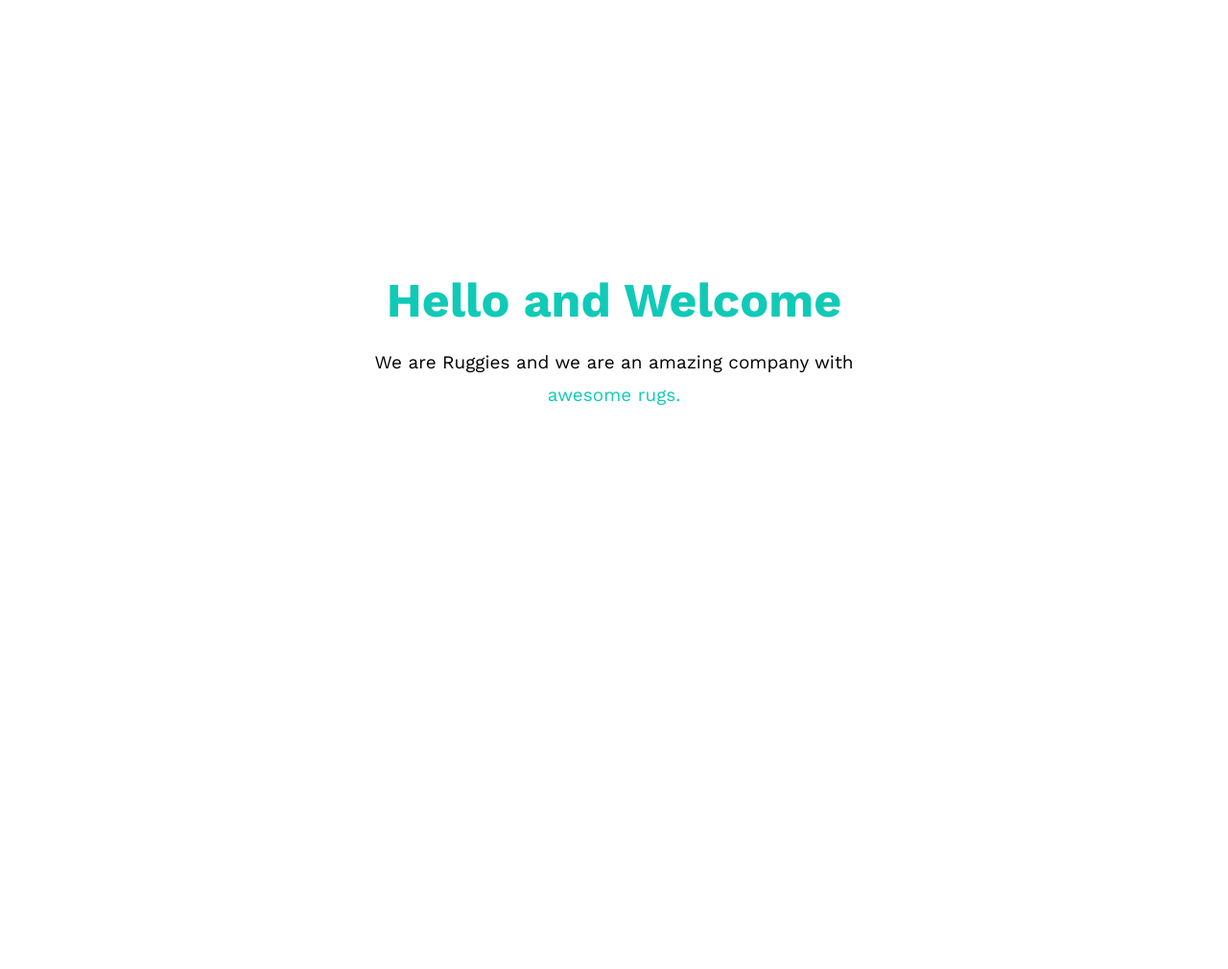
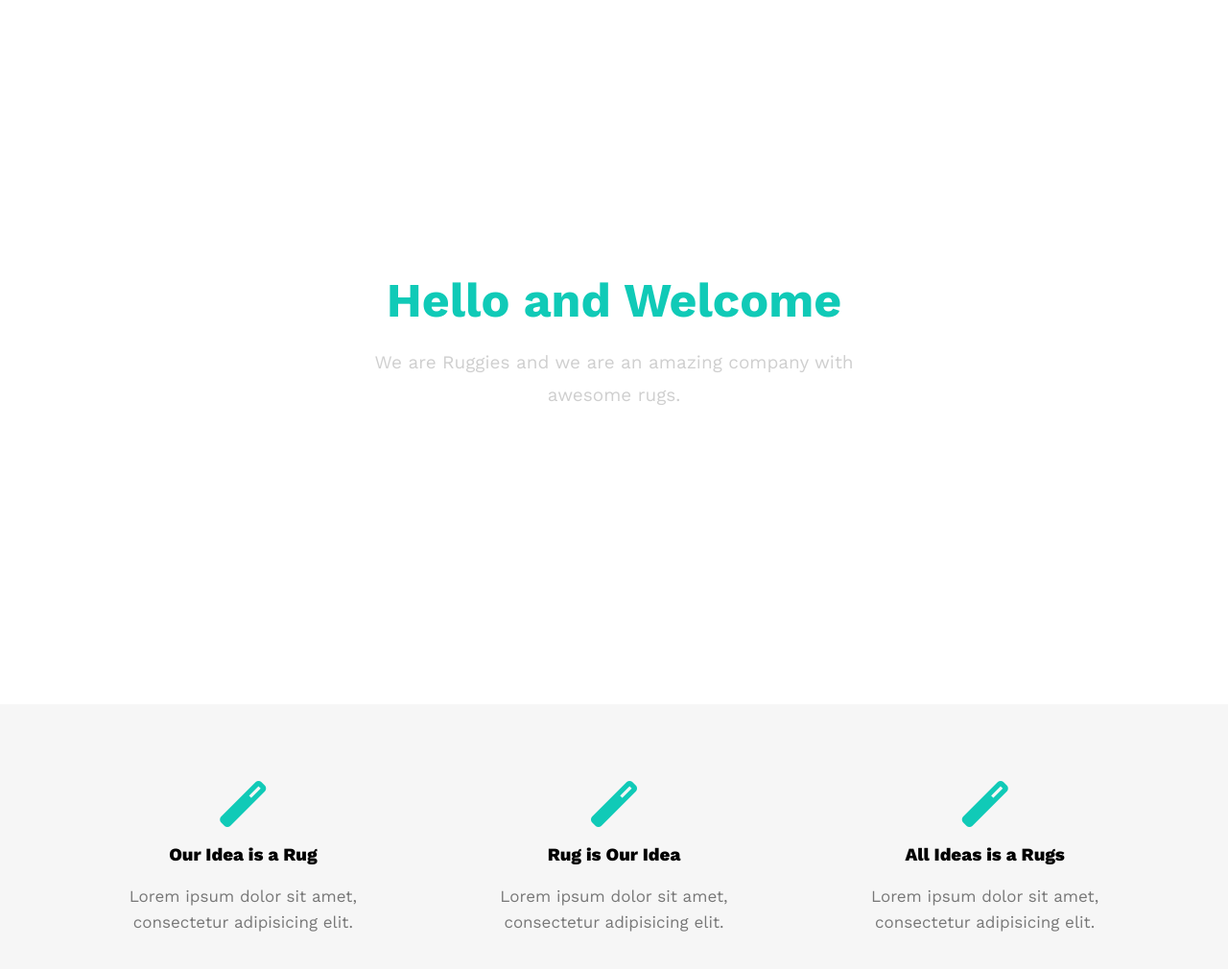
Before and after one commit to Ahmed97777/Website-template-HTML-CSS-Only, a plain HTML site: page index.html in a window 1280 px wide. Shown: the part 66-1076 px from the top of the page at 96% size. Before the commit the page ends 800 px from the top, so only its background shows below. Drawn offline with nearby package versions, Linux system fonts and the light colour scheme.

Commit message:
Finished Features and Approved.

```diff
--- a/css/one.css
+++ b/css/one.css
@@ -166,9 +166,43 @@ body {
 .landing .intro-text p {
   font-size: 19px;
   line-height: 1.8;
+  color: rgb(207, 207, 207);
 }
 
 .landing .intro-text p span {
+  color: rgb(207, 207, 207);
+}
+/* End Main/Landing */
+
+/* Start Features */
+.features {
+  padding-top: 60px;
+  padding-bottom: 60px;
+  background-color: #f6f6f6;
+}
+
+.features .container {
+  display: grid;
+  grid-template-columns: repeat(auto-fill, minmax(300px, 1fr));
+  grid-gap: 20px;
+}
+
+.features .feat {
+  padding: 20px;
+  text-align: center;
+}
+
+.features .feat i {
   color: var(--main-color);
 }
-/* End Main/Landing */
+
+.features .feat h3 {
+  font-weight: 800;
+}
+
+.features .feat p {
+  line-height: 1.6;
+  color: #777;
+  font-size: 17px;
+}
+/* End Features */
--- a/index.html
+++ b/index.html
@@ -57,6 +57,27 @@
         </div>
         <!-- End Main/Landing -->
 
+        <!-- Start Features -->
+        <div class="features">
+            <div class="container">
+                <div class="feat">
+                    <i class="fas fa-magic fa-3x"></i>
+                    <h3>Our Idea is a Rug</h3>
+                    <p>Lorem ipsum dolor sit amet, consectetur adipisicing elit.</p>
+                </div>
+                <div class="feat">
+                    <i class="fas fa-magic fa-3x"></i>
+                    <h3>Rug is Our Idea</h3>
+                    <p>Lorem ipsum dolor sit amet, consectetur adipisicing elit.</p>
+                </div>
+                <div class="feat">
+                    <i class="fas fa-magic fa-3x"></i>
+                    <h3>All Ideas is a Rugs</h3>
+                    <p>Lorem ipsum dolor sit amet, consectetur adipisicing elit.</p>
+                </div>
+            </div>
+        </div>
+        <!-- End Features -->
     </body>
 
 </html>
```
